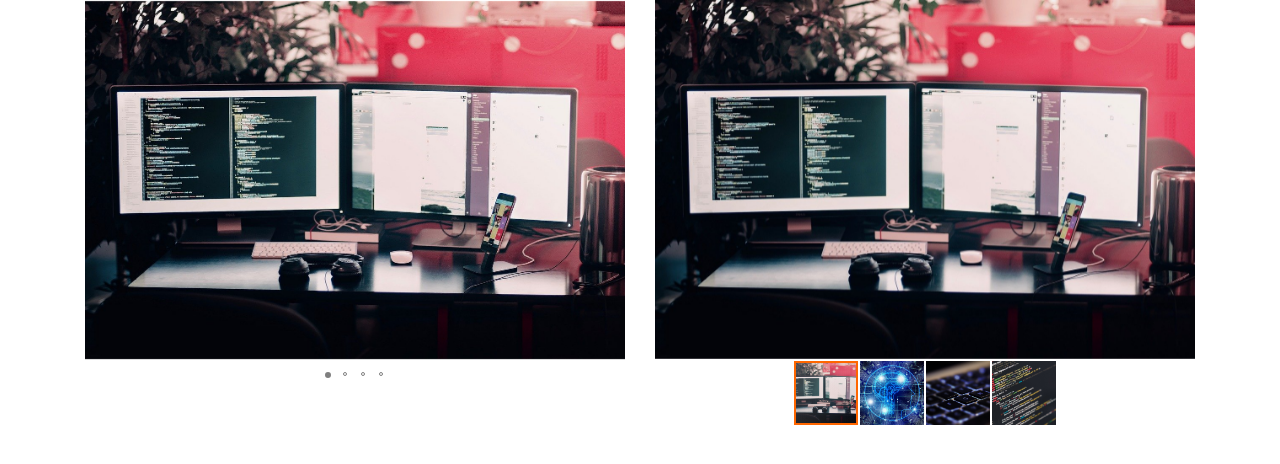
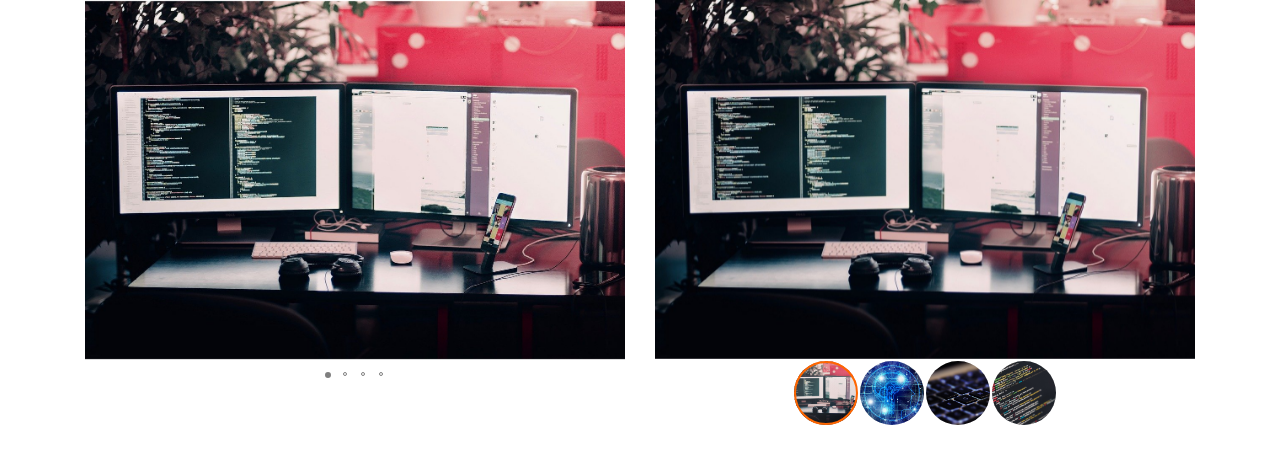
Before and after one commit to rc-oguz/rc-slider, a plain HTML site: page index.html in a window 1280 px wide. Drawn offline with nearby package versions, Linux system fonts and the light colour scheme.

Commit message:
css update

```diff
--- a/rcSlider.css
+++ b/rcSlider.css
@@ -155,6 +155,10 @@
 {
 	background-color:#7f7f7f;
 	background-color:rgba(127,127,127,.2)
+}
+
+.rcSlider__thumb-border {
+border-radius: 50%;
 }
 
 @media print {
@@ -422,7 +426,8 @@
 	overflow:hidden;
 	position:relative;
 	width:100%;
-	height:100%
+	height:100%;
+	border-radius: 50%;
 }
 
 .rcSlider__nav__frame:focus .rcSlider__thumb
```
